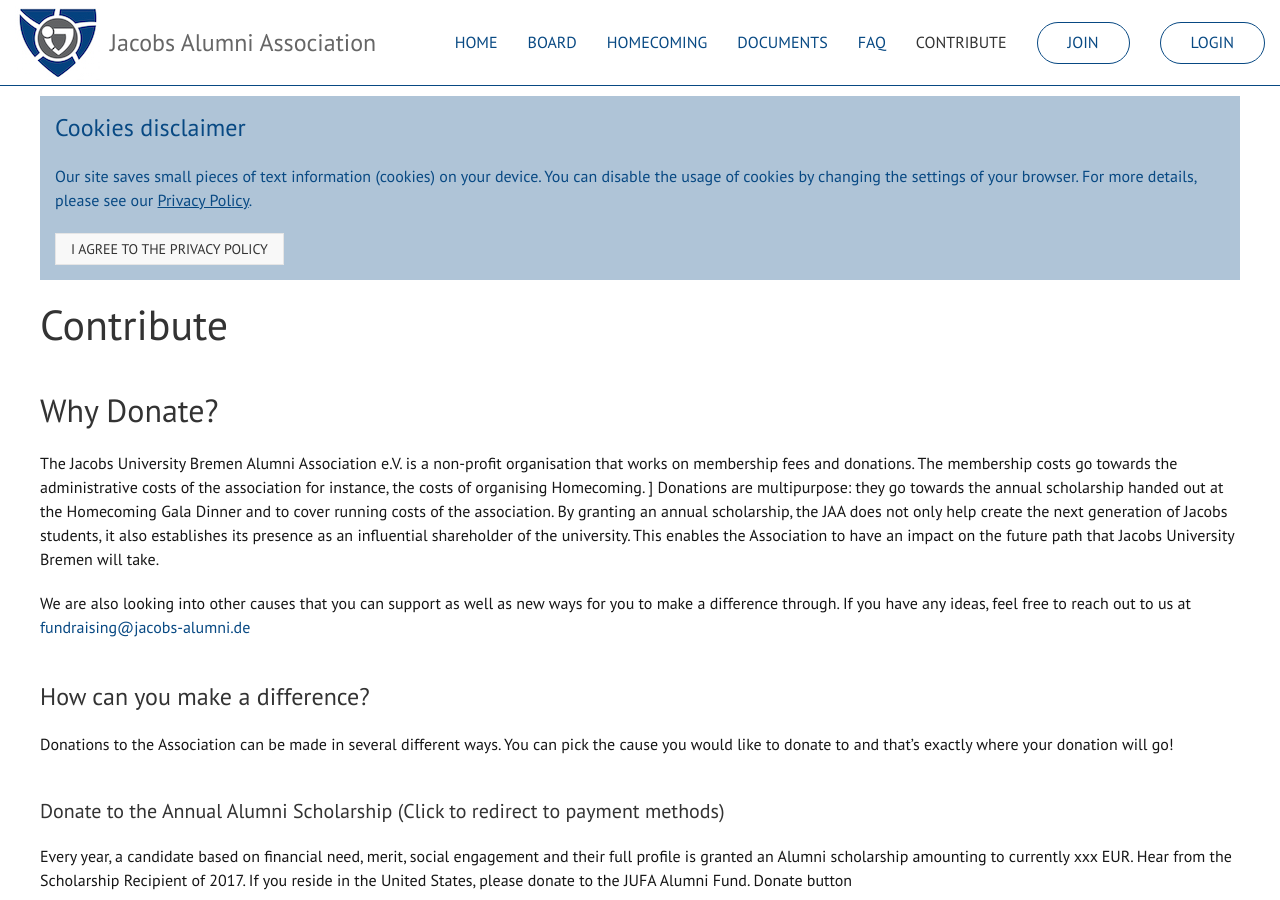
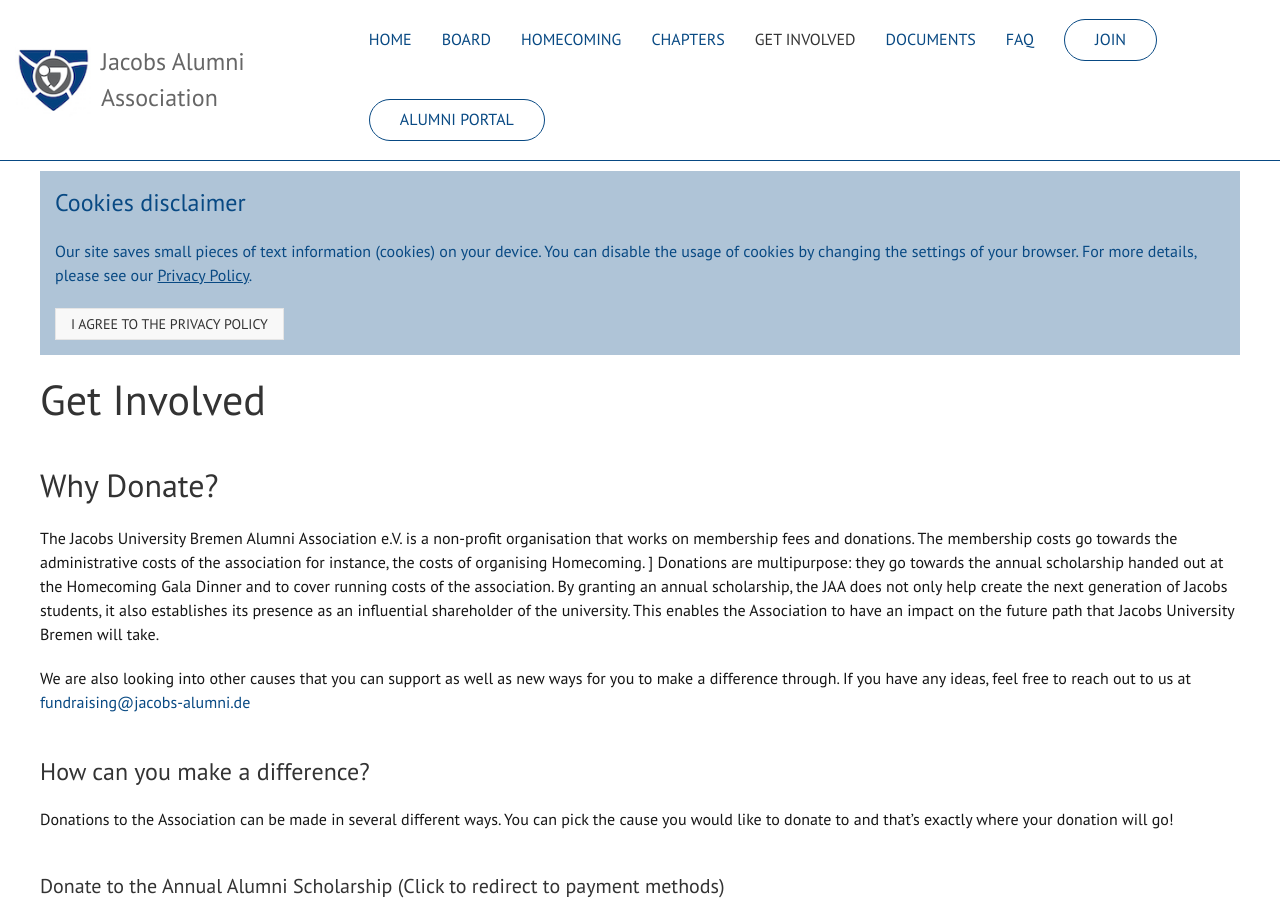
Before and after one commit to JacobsAlumni/jekyll.jacobs-alumni.de, a Jekyll site: the page built from src/get-involved/index.md, in a window 1280 px wide and 900 px high. Built offline with Jekyll 4.4.1, drawn with Linux system fonts in a browser that asks for light colours.

Commit message:
Update page structure

```diff
--- a/_config.yml
+++ b/_config.yml
@@ -39,15 +39,17 @@
     url: /board/
   - title: Homecoming
     url: /homecoming/
+  - title: Chapters
+    url: /chapters/
+  - title: Get involved
+    url: /get-involved/
   - title: Documents
     url: /documents/
   - title: FAQ
     url: /faq/
-  - title: Contribute
-    url: /contribute/
   - title: Join
     external: true
     url: https://portal.jacobs-alumni.de/
-  - title: Login
+  - title: Alumni Portal
     external: true
     url: https://portal.jacobs-alumni.de/portal/
--- /dev/null
+++ b/src/chapters/index.html
@@ -0,0 +1,6 @@
+---
+  permalink: '/chapters/'
+  title: Chapters
+---
+
+Page TBD
--- a/src/contribute.md
+++ b/src/get-involved/index.md
@@ -1,9 +1,8 @@
 ---
-title: Contribute
-permalink: /contribute/
+title: Get Involved
+permalink: /get-involved/
 redirect_from: /donate/
 ---
-
 
 ## Why Donate?
 
```
